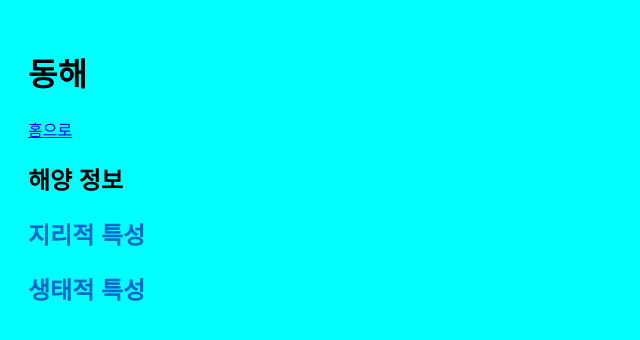
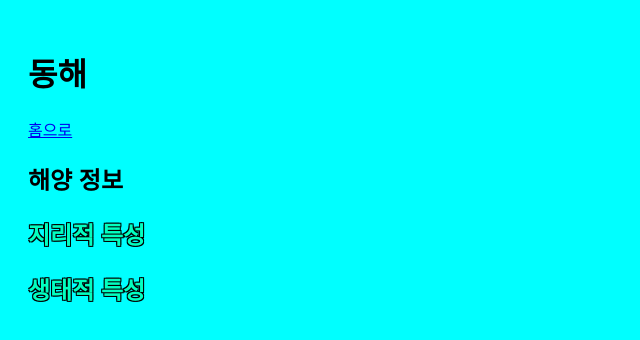
Before and after one commit to paleon08/Three-Sea-of-Korea, a plain HTML site: page east.html in a window 1280 px wide. Shown: the whole page, without its empty margins (0-640 px from the left). Drawn offline with Linux system fonts and the light colour scheme.

Commit message:
addingdatapage

```diff
--- a/east.html
+++ b/east.html
@@ -30,7 +30,7 @@
   <main>
     <section id="정보">
     <h2>해양 정보</h2>
-      <h2 class="clickable" onclick="toggleContent('geo')">지리적 특성</h2>
+      <h2 class="clickable outlined" onclick="toggleContent('geo')">지리적 특성</h2>
       <div id="geo" style="display: none;">
         <details>
           <summary>지형</summary>
@@ -44,7 +44,7 @@
           <summary>해양</summary>
         </details>
       </div>
-      <h2 class="clickable" onclick="toggleContent('bio')">생태적 특성</h2>
+      <h2 class="clickable outlined" onclick="toggleContent('bio')">생태적 특성</h2>
       <div id="bio" style="display:none;">
         <details>
           <summary>식물</summary>
--- a/style.css
+++ b/style.css
@@ -10,10 +10,19 @@ button {
 }
 .clickable {
   cursor: pointer;
-  color: #0066cc;
+  color: #02ffc0;
   font-weight: bold;
 }
 
 .clickable:hover {
   text-decoration: underline;
 }
+.outlined {
+
+  text-shadow: -1px -1px 0 black, 1px -1px 0 black,
+               -1px 1px 0 black, 1px 1px 0 black;
+
+}
+.bigger {
+    font-size: 40px;
+}
```
Also changed, not shown: index.html (+3 -3 lines), south.html (+2 -2 lines), west.html (+5 -2 lines), e_data.html (added), s_data.html (added), w_data.html (added).
